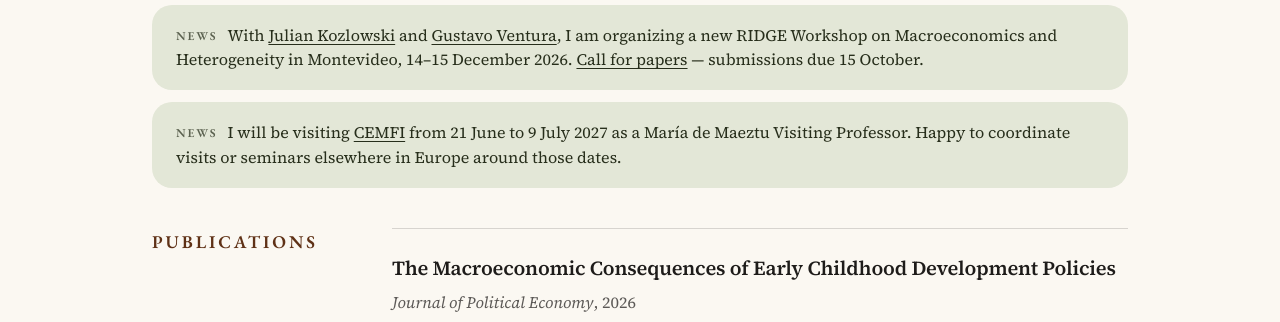
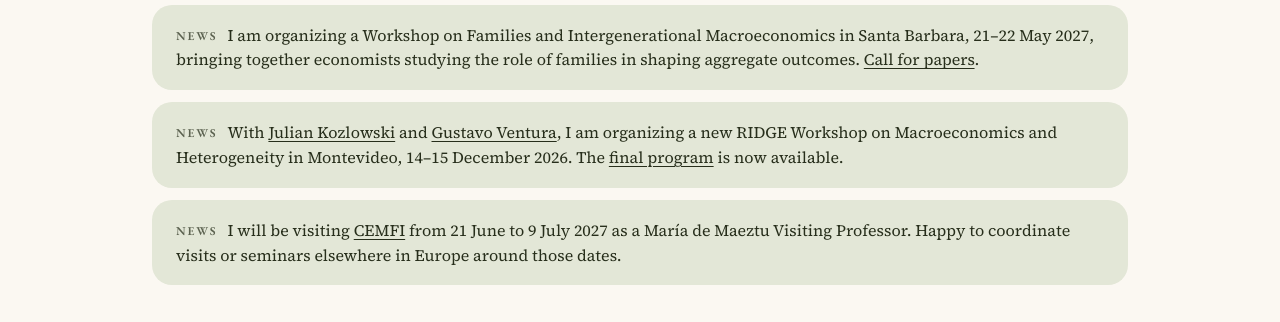
Before and after one commit to DiegoDaruich/diegodaruich.github.io, a plain HTML site: page index.html in a window 1280 px wide. Shown: the part 460-782 px from the top of the page. Drawn offline with nearby package versions, Linux system fonts and the light colour scheme.

Commit message:
Add files via upload

```diff
--- a/index.html
+++ b/index.html
@@ -134,7 +134,8 @@ footer{border-top:1px solid var(--divider);background:var(--surface)}
     </section>
 
       <div class="news-list">
-        <p class="news"><span class="news-label">News</span>With <a href="https://www.juliankozlowski.com/" target="_blank" rel="noopener">Julian Kozlowski</a> and <a href="https://sites.google.com/site/gustavoventuraeconomics/" target="_blank" rel="noopener">Gustavo Ventura</a>, I am organizing a new RIDGE Workshop on Macroeconomics and Heterogeneity in Montevideo, 14–15 December 2026. <a href="https://ridge.org.uy" target="_blank" rel="noopener">Call for papers</a> — submissions due 15 October.</p>
+        <p class="news"><span class="news-label">News</span>I am organizing a Workshop on Families and Intergenerational Macroeconomics in Santa Barbara, 21–22 May 2027, bringing together economists studying the role of families in shaping aggregate outcomes. <a href="https://us.list-manage.com/rKCAz7WryZ1?e=125b557754&amp;c2id=e6e4ca4a3dc5d608a722ba7e8c6a2d39" target="_blank" rel="noopener">Call for papers</a>.</p>
+        <p class="news"><span class="news-label">News</span>With <a href="https://www.juliankozlowski.com/" target="_blank" rel="noopener">Julian Kozlowski</a> and <a href="https://sites.google.com/site/gustavoventuraeconomics/" target="_blank" rel="noopener">Gustavo Ventura</a>, I am organizing a new RIDGE Workshop on Macroeconomics and Heterogeneity in Montevideo, 14–15 December 2026. The <a href="https://ridge.org.uy/wp-content/uploads/2026/11/Macroeconomics-and-Heterogeneity-Program.pdf" target="_blank" rel="noopener">final program</a> is now available.</p>
         <p class="news"><span class="news-label">News</span>I will be visiting <a href="https://www.cemfi.es/" target="_blank" rel="noopener">CEMFI</a> from 21 June to 9 July 2027 as a María de Maeztu Visiting Professor. Happy to coordinate visits or seminars elsewhere in Europe around those dates.</p>
       </div>
 
```
